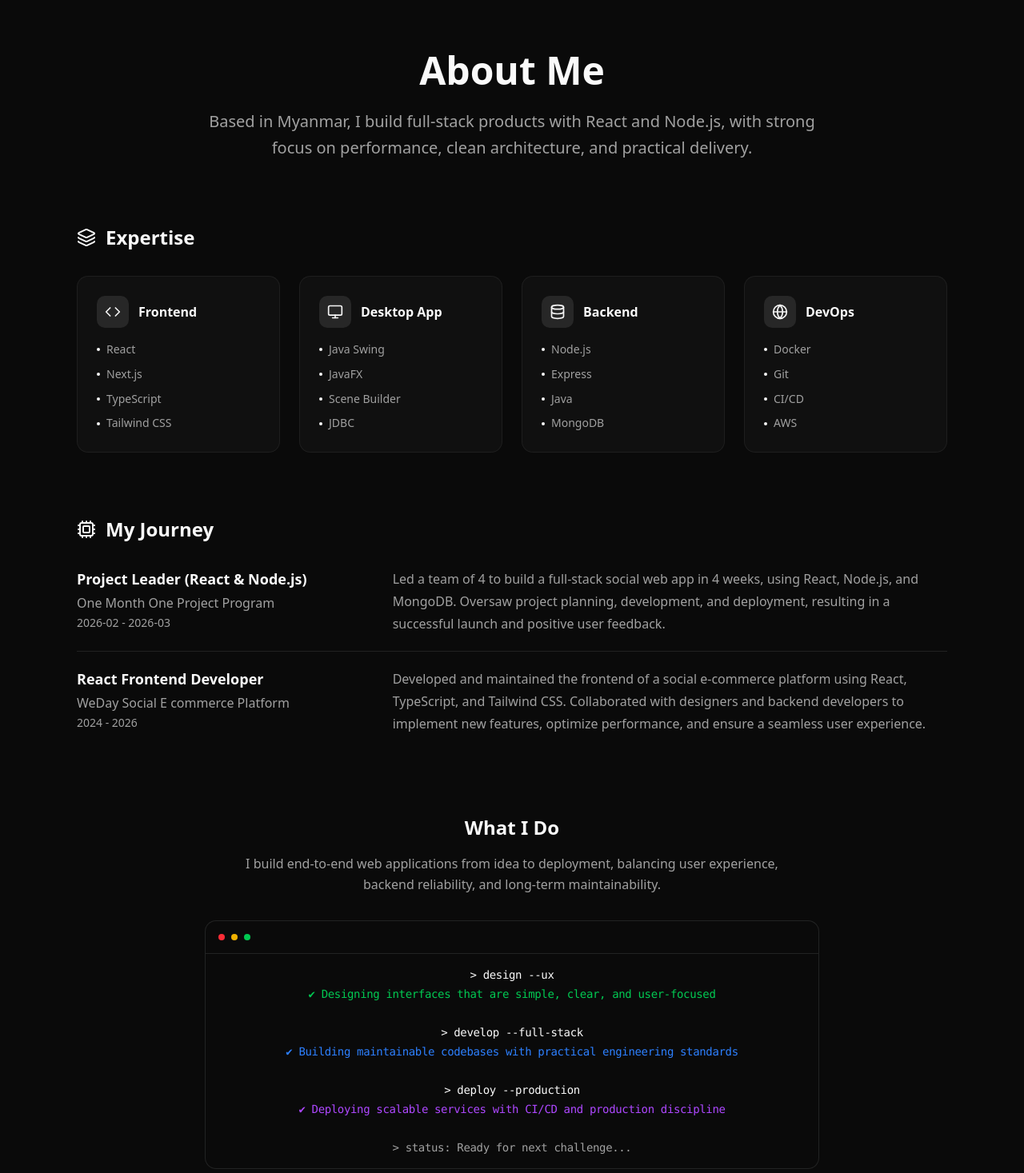
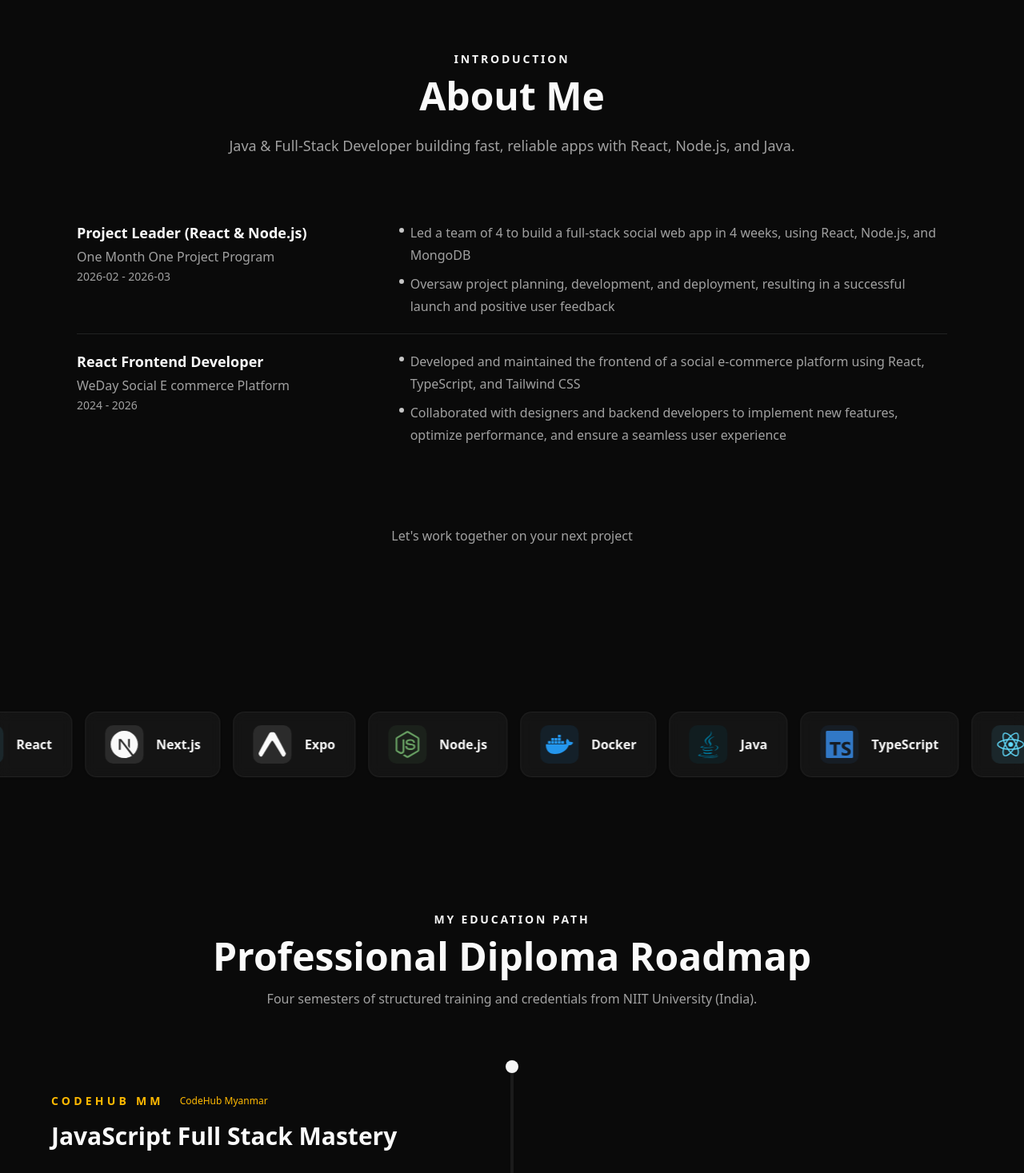
Before and after one commit to HHlaingSwan/hhlaingswan, a Next.js app: page / in a window 1280 px wide. Shown: the part 880-2347 px from the top of the page at 80% size. Built offline with nearby package versions, Linux system fonts and the light colour scheme.

Commit message:
Simplify about section timeline layout and animations

```diff
--- a/sections/About.tsx
+++ b/sections/About.tsx
@@ -3,25 +3,13 @@
 import React, { useLayoutEffect, useRef } from "react";
 import { gsap } from "gsap";
 import { ScrollTrigger } from "gsap/ScrollTrigger";
-import {
-  Terminal,
-  AnimatedSpan,
-  TypingAnimation,
-} from "@/components/ui/terminal";
-import { Code, Database, Globe, Monitor, Cpu, Layers } from "lucide-react";
 
 gsap.registerPlugin(ScrollTrigger);
 
 const About = () => {
   const sectionRef = useRef<HTMLElement>(null);
   const headingRef = useRef<HTMLDivElement>(null);
-  const expertiseCardsRef = useRef<(HTMLDivElement | null)[]>([]);
-  const expertiseTitleRef = useRef<HTMLHeadingElement>(null);
-  const journeyTitleRef = useRef<HTMLHeadingElement>(null);
-  const timelineItemsRef = useRef<(HTMLDivElement | null)[]>([]);
-  const whatIDoRef = useRef<HTMLDivElement>(null);
-  const terminalRef = useRef<HTMLDivElement>(null);
-  const ctaRef = useRef<HTMLDivElement>(null);
+  const timelineRef = useRef<(HTMLDivElement | null)[]>([]);
 
   const timeline = [
     {
@@ -40,103 +28,35 @@ const About = () => {
     },
   ];
 
-  const expertise = [
-    {
-      icon: Code,
-      title: "Frontend",
-      items: ["React", "Next.js", "TypeScript", "Tailwind CSS"],
-    },
-    {
-      icon: Monitor,
-      title: "Desktop App",
-      items: ["Java Swing", "JavaFX", "Scene Builder", "JDBC"],
-    },
-    {
-      icon: Database,
-      title: "Backend",
-      items: ["Node.js", "Express", "Java", "MongoDB"],
-    },
-    { icon: Globe, title: "DevOps", items: ["Docker", "Git", "CI/CD", "AWS"] },
-  ];
-
   useLayoutEffect(() => {
     const section = sectionRef.current;
     if (!section) return;
 
     const ctx = gsap.context(() => {
       gsap.fromTo(
-        headingRef.current,
-        { opacity: 0, y: 40 },
+        headingRef.current?.children ?? [],
+        { opacity: 0, y: 30 },
         {
           opacity: 1,
           y: 0,
-          duration: 0.8,
+          duration: 0.7,
+          stagger: 0.1,
           ease: "power3.out",
           scrollTrigger: {
             trigger: headingRef.current,
             start: "top 80%",
           },
-        }
+        },
       );
 
+      timelineRef.current.forEach((item, i) => {
+        if (!item) return;
         gsap.fromTo(
-        expertiseTitleRef.current,
-        { opacity: 0, x: -30 },
-        {
-          opacity: 1,
-          x: 0,
-          duration: 0.6,
-          ease: "power3.out",
-          scrollTrigger: {
-            trigger: expertiseTitleRef.current,
-            start: "top 85%",
-          },
-        }
-      );
-
-      expertiseCardsRef.current.forEach((card, i) => {
-        if (!card) return;
-        gsap.fromTo(
-          card,
-          { opacity: 0, y: 40, rotateX: 15 },
+          item,
+          { opacity: 0, y: 40 },
           {
             opacity: 1,
             y: 0,
-            rotateX: 0,
-            duration: 0.7,
-            delay: i * 0.12,
-            ease: "power3.out",
-            scrollTrigger: {
-              trigger: card,
-              start: "top 88%",
-            },
-          }
-        );
-      });
-
-      gsap.fromTo(
-        journeyTitleRef.current,
-        { opacity: 0, x: -30 },
-        {
-          opacity: 1,
-          x: 0,
-          duration: 0.6,
-          ease: "power3.out",
-          scrollTrigger: {
-            trigger: journeyTitleRef.current,
-            start: "top 85%",
-          },
-        }
-      );
-
-      timelineItemsRef.current.forEach((item, i) => {
-        if (!item) return;
-        gsap.fromTo(
-          item,
-          { opacity: 0, x: i % 2 === 0 ? -50 : 50 },
-          {
-            opacity: 1,
-            x: 0,
             duration: 0.7,
             delay: i * 0.15,
             ease: "power3.out",
@@ -144,143 +64,45 @@ const About = () => {
               trigger: item,
               start: "top 85%",
             },
-          }
+          },
         );
       });
-
-      if (whatIDoRef.current) {
-        gsap.fromTo(
-          whatIDoRef.current,
-          { opacity: 0, y: 30 },
-          {
-            opacity: 1,
-            y: 0,
-            duration: 0.7,
-            ease: "power3.out",
-            scrollTrigger: {
-              trigger: whatIDoRef.current,
-              start: "top 80%",
-            },
-          }
-        );
-      }
-
-      if (terminalRef.current) {
-        gsap.fromTo(
-          terminalRef.current,
-          { opacity: 0, y: 50, scale: 0.95 },
-          {
-            opacity: 1,
-            y: 0,
-            scale: 1,
-            duration: 0.8,
-            ease: "power3.out",
-            scrollTrigger: {
-              trigger: terminalRef.current,
-              start: "top 85%",
-            },
-          }
-        );
-      }
-
-      if (ctaRef.current) {
-        gsap.fromTo(
-          ctaRef.current,
-          { opacity: 0, y: 20 },
-          {
-            opacity: 1,
-            y: 0,
-            duration: 0.6,
-            delay: 0.3,
-            ease: "power3.out",
-            scrollTrigger: {
-              trigger: ctaRef.current,
-              start: "top 90%",
-            },
-          }
-        );
-      }
     }, section);
 
     return () => ctx.revert();
   }, []);
 
   return (
-    <section
-      ref={sectionRef}
-      id="about"
-      className="py-16 md:py-28 bg-background overflow-hidden"
+    <section ref={sectionRef} id="about" className="py-16 md:py-28 z-10">
+      <div className="container mx-auto px-4 md:px-8 max-w-6xl">
+        <div className="space-y-12 md:space-y-20">
+          <div
+            ref={headingRef}
+            className="text-center max-w-3xl mx-auto"
           >
-      <div className="container mx-auto px-4 md:px-8 max-w-6xl overflow-hidden">
-        <div className="space-y-12 md:space-y-20">
-          <div ref={headingRef} className="text-center max-w-3xl mx-auto opacity-0">
-            <h2 className="text-3xl md:text-5xl font-bold mb-6">About Me</h2>
-            <p className="text-base md:text-xl text-muted-foreground leading-relaxed">
-              Based in Myanmar, I build full-stack products with React and
-              Node.js, with strong focus on performance, clean architecture, and
-              practical delivery.
+            <p className="text-xs md:text-sm uppercase tracking-[0.2em] text-primary font-semibold mb-3 opacity-0">
+              Introduction
+            </p>
+            <h2 className="text-3xl md:text-5xl font-bold mb-4 md:mb-6 opacity-0">
+              About Me
+            </h2>
+            <p className="text-sm md:text-lg text-muted-foreground leading-relaxed opacity-0">
+              Java & Full-Stack Developer building fast, reliable apps with
+              React, Node.js, and Java.
             </p>
           </div>
 
-          <div className="space-y-10 md:space-y-20">
-            <div className="space-y-8">
-              <h3
-                ref={expertiseTitleRef}
-                className="text-2xl font-bold flex items-center gap-3 opacity-0"
-              >
-                <Layers className="size-6 text-primary" />
-                Expertise
-              </h3>
-              <div className="grid grid-cols-1 sm:grid-cols-2 md:grid-cols-4 gap-6">
-                {expertise.map((category, index) => (
-                  <div
-                    key={category.title}
-                    ref={(el) => {
-                      expertiseCardsRef.current[index] = el;
-                    }}
-                    className="p-5 md:p-6 rounded-xl border border-border/60 bg-card/50 hover:border-primary/50 transition-all opacity-0"
-                  >
-                    <div className="flex items-center gap-3 mb-4">
-                      <div className="w-10 h-10 bg-primary/10 rounded-lg flex items-center justify-center">
-                        <category.icon className="size-5 text-primary" />
-                      </div>
-                      <h4 className="font-semibold">{category.title}</h4>
-                    </div>
-                    <ul className="space-y-2">
-                      {category.items.map((item, i) => (
-                        <li
-                          key={i}
-                          className="text-sm text-muted-foreground flex items-center gap-2 leading-relaxed"
-                        >
-                          <div className="w-1 h-1 bg-primary rounded-full" />
-                          {item}
-                        </li>
-                      ))}
-                    </ul>
-                  </div>
-                ))}
-              </div>
-            </div>
-
-            <div className="space-y-8">
-              <h3
-                ref={journeyTitleRef}
-                className="text-2xl font-bold flex items-center gap-3 opacity-0"
-              >
-                <Cpu className="size-6 text-primary" />
-                My Journey
-              </h3>
           <div className="divide-y divide-border">
             {timeline.map((item, index) => (
               <div
                 key={index}
                 ref={(el) => {
-                      timelineItemsRef.current[index] = el;
+                  timelineRef.current[index] = el;
                 }}
                 className="py-5 first:pt-0 opacity-0"
               >
-                    <div className="flex flex-col md:flex-row gap-3 md:gap-8">
-                      <div className="md:w-2/6 shrink-0">
+                <div className="flex flex-col lg:flex-row gap-3 lg:gap-10">
+                  <div className="lg:w-2/6 shrink-0">
                     <h4 className="text-lg font-semibold">{item.title}</h4>
                     <p className="text-base text-muted-foreground mt-1">
                       {item.company}
@@ -289,54 +111,23 @@ const About = () => {
                       {item.year}
                     </span>
                   </div>
-                      <p className="md:w-4/6 text-base text-muted-foreground leading-7">
-                        {item.description}
-                      </p>
+                  <ul className="lg:w-4/6 space-y-2 text-base text-muted-foreground leading-7">
+                    {item.description
+                      .split(". ")
+                      .filter(Boolean)
+                      .map((point, i) => (
+                        <li key={i} className="flex items-start gap-2">
+                          <span className="mt-2 h-1.5 w-1.5 rounded-full bg-primary/80 shrink-0" />
+                          <span>{point.replace(/\.$/, "")}</span>
+                        </li>
+                      ))}
+                  </ul>
                 </div>
               </div>
             ))}
           </div>
-            </div>
-          </div>
 
-          <div ref={whatIDoRef} className="text-center space-y-8 opacity-0">
-            <div className="max-w-2xl mx-auto">
-              <h3 className="text-2xl font-bold mb-4">What I Do</h3>
-              <p className="text-muted-foreground leading-relaxed">
-                I build end-to-end web applications from idea to deployment,
-                balancing user experience, backend reliability, and long-term
-                maintainability.
-              </p>
-            </div>
-
-            <div ref={terminalRef} className="flex justify-center w-full px-2 md:px-0 opacity-0">
-              <Terminal className="max-w-full md:max-w-3xl w-full">
-                <TypingAnimation>&gt; design --ux</TypingAnimation>
-                <AnimatedSpan className="text-green-500 mb-6">
-                  ✔ Designing interfaces that are simple, clear, and
-                  user-focused
-                </AnimatedSpan>
-
-                <TypingAnimation>&gt; develop --full-stack</TypingAnimation>
-                <AnimatedSpan className="text-blue-500 mb-6">
-                  ✔ Building maintainable codebases with practical engineering
-                  standards
-                </AnimatedSpan>
-
-                <TypingAnimation>&gt; deploy --production</TypingAnimation>
-                <AnimatedSpan className="text-purple-500 mb-6">
-                  ✔ Deploying scalable services with CI/CD and production
-                  discipline
-                </AnimatedSpan>
-
-                <TypingAnimation className="text-muted-foreground">
-                  &gt; status: Ready for next challenge...
-                </TypingAnimation>
-              </Terminal>
-            </div>
-          </div>
-
-          <div ref={ctaRef} className="text-center opacity-0">
+          <div className="text-center">
             <p className="text-muted-foreground mb-6">
               Let&apos;s work together on your next project
             </p>
--- a/sections/Education.tsx
+++ b/sections/Education.tsx
@@ -97,7 +97,7 @@ const Education = () => {
   return (
     <motion.section
       id="education"
-      className="py-20 md:py-24 bg-background"
+      className="py-20 md:py-24 z-10 bg-background"
       initial={{ opacity: 0, y: 24 }}
       whileInView={{ opacity: 1, y: 0 }}
       viewport={{ once: true, amount: 0.2 }}
@@ -118,10 +118,10 @@ const Education = () => {
         </div>
 
         <div className="relative max-w-6xl w-full mx-auto" ref={containerRef}>
-          <div className="absolute left-1/2 top-0 bottom-0 w-1 bg-border/70 -translate-x-1/2" />
+          <div className="absolute left-4 md:left-1/2 top-0 bottom-0 w-1 bg-border/70 -translate-x-1/2" />
           <div
             ref={timelineRef}
-            className="absolute left-1/2 top-0 bottom-0 w-1.25 rounded-full bg-linear-to-b from-sky-400 via-indigo-500 to-fuchsia-500 origin-top -translate-x-1/2"
+            className="absolute left-4 md:left-1/2 top-0 bottom-0 w-1.25 rounded-full bg-linear-to-b from-sky-400 via-indigo-500 to-fuchsia-500 origin-top -translate-x-1/2"
           />
 
           <div className="space-y-10">
@@ -129,15 +129,15 @@ const Education = () => {
               const isLeft = index % 2 === 0;
               return (
                 <div key={item.semester} className="relative">
-                  <div className="absolute left-1/2  top-0 size-4 rounded-full bg-primary -translate-x-1/2 " />
+                  <div className="absolute left-4 md:left-1/2 top-0 size-4 rounded-full bg-primary -translate-x-1/2" />
 
-                  <div className="grid md:grid-cols-2  gap-8 md:gap-16 items-start">
+                  <div className="grid md:grid-cols-2 gap-8 md:gap-16 items-start">
                     <motion.div
                       initial={{ opacity: 0, y: 18 }}
                       whileInView={{ opacity: 1, y: 0 }}
                       viewport={{ once: true, amount: 0.2 }}
                       transition={{ duration: 0.5, delay: index * 0.05 }}
-                      className={`w-full  p-6 md:p-10 ${
+                      className={`w-full pl-10 md:pl-0 md:p-10 ${
                         isLeft
                           ? "md:col-start-1 md:pr-10"
                           : "md:col-start-2 md:pl-10"
@@ -147,15 +147,15 @@ const Education = () => {
                         <span className="text-[14px] uppercase tracking-[0.3em] text-amber-400 font-semibold">
                           {item.semester}
                         </span>
-                        <span className="text-xs text-amber-400 ">
+                        <span className="text-xs text-amber-400">
                           {item.institution}
                         </span>
                       </div>
-                      <h3 className="text-2xl md:text-3xl  font-semibold mb-6 ">
+                      <h3 className="text-2xl md:text-3xl font-semibold mb-6">
                         {item.title}
                       </h3>
 
-                      <ul className="space-y-2 text-base  text-muted-foreground">
+                      <ul className="space-y-2 text-base text-muted-foreground">
                         {item.topics.map((topic) => (
                           <li key={topic} className="flex items-start gap-2">
                             <span className="mt-2 h-1.5 w-1.5 rounded-full bg-primary/80 shrink-0" />
```
Lines whose indentation alone changed are shown as unchanged.
